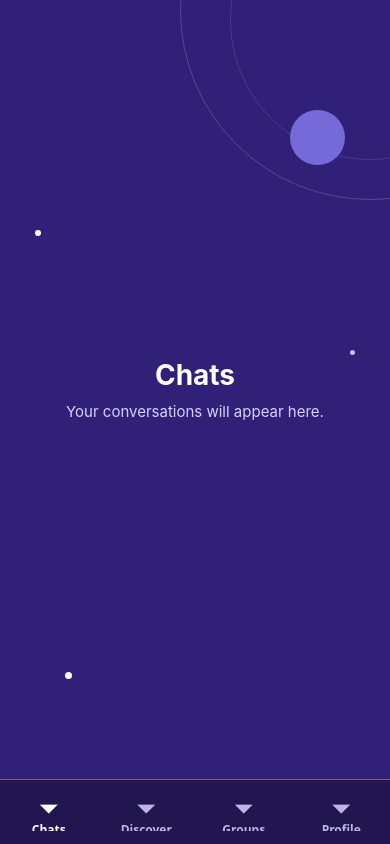
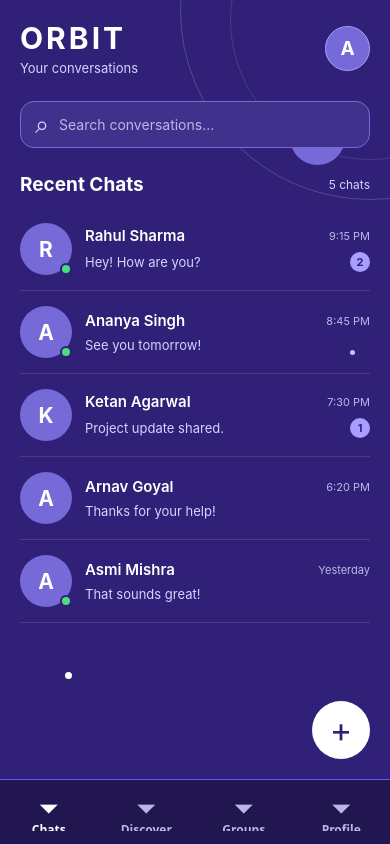
Before and after one commit to arpitchhimpa60/ORBIT, a React Native app: screen /MainTabs in a window 390 px wide. Built offline with nearby package versions, Linux system fonts and the light colour scheme.

Commit message:
Build chats screen with search and new chat navigation

```diff
--- a/screens/ChatsScreen.js
+++ b/screens/ChatsScreen.js
@@ -1,16 +1,175 @@
+import { useState } from "react";
 
-import { View, Text, StyleSheet } from 'react-native';
+import {
+  View,
+  Text,
+  TextInput,
+  StyleSheet,
+  FlatList,
+  Pressable,
+  Alert,
+} from "react-native";
 
-import OrbitalBackground from '../components/OrbitalBackground';
+import OrbitalBackground from "../components/OrbitalBackground";
 
-export default function ChatsScreen() {
+// Temporary conversation data
+const conversations = [
+  {
+    id: "1",
+    name: "Rahul Sharma",
+    username: "@rahul",
+    message: "Hey! How are you?",
+    time: "9:15 PM",
+    unread: 2,
+    online: true,
+  },
+  {
+    id: "2",
+    name: "Ananya Singh",
+    username: "@ananya",
+    message: "See you tomorrow!",
+    time: "8:45 PM",
+    unread: 0,
+    online: true,
+  },
+  {
+    id: "3",
+    name: "Ketan Agarwal",
+    username: "@ketan",
+    message: "Project update shared.",
+    time: "7:30 PM",
+    unread: 1,
+    online: false,
+  },
+  {
+    id: "4",
+    name: "Arnav Goyal",
+    username: "@arnav",
+    message: "Thanks for your help!",
+    time: "6:20 PM",
+    unread: 0,
+    online: false,
+  },
+  {
+    id: "5",
+    name: "Asmi Mishra",
+    username: "@asmi",
+    message: "That sounds great!",
+    time: "Yesterday",
+    unread: 0,
+    online: true,
+  },
+];
+
+export default function ChatsScreen({ navigation }) {
+  const [search, setSearch] = useState("");
+
+  // Filter conversations using the search text
+  const filteredConversations = conversations.filter((item) => {
+    return (
+      item.name.toLowerCase().includes(search.toLowerCase()) ||
+      item.username.toLowerCase().includes(search.toLowerCase())
+    );
+  });
+
+  // Display each conversation
+  function renderConversation({ item }) {
+    return (
+      <Pressable
+        style={styles.chatItem}
+        onPress={() =>
+          Alert.alert("Chat", `Chat with ${item.name} will be added later.`)
+        }
+      >
+        {/* Avatar */}
+        <View style={styles.avatarContainer}>
+          <Text style={styles.avatarText}>{item.name.charAt(0)}</Text>
+
+          {item.online && <View style={styles.onlineIndicator} />}
+        </View>
+
+        {/* Conversation details */}
+        <View style={styles.chatDetails}>
+          <View style={styles.chatTopRow}>
+            <Text style={styles.chatName}>{item.name}</Text>
+
+            <Text style={styles.chatTime}>{item.time}</Text>
+          </View>
+
+          <View style={styles.chatBottomRow}>
+            <Text style={styles.lastMessage} numberOfLines={1}>
+              {item.message}
+            </Text>
+
+            {item.unread > 0 && (
+              <View style={styles.unreadBadge}>
+                <Text style={styles.unreadText}>{item.unread}</Text>
+              </View>
+            )}
+          </View>
+        </View>
+      </Pressable>
+    );
+  }
+
   return (
     <OrbitalBackground>
       <View style={styles.container}>
-        <Text style={styles.heading}>Chats</Text>
-        <Text style={styles.description}>
-          Your conversations will appear here.
-        </Text>
+        {/* Header */}
+        <View style={styles.header}>
+          <View>
+            <Text style={styles.logo}>ORBIT</Text>
+            <Text style={styles.subtitle}>Your conversations</Text>
+          </View>
+
+          <Pressable
+            style={styles.profileButton}
+            onPress={() => navigation.navigate("Profile")}
+          >
+            <Text style={styles.profileButtonText}>A</Text>
+          </Pressable>
+        </View>
+
+        {/* Search */}
+        <View style={styles.searchContainer}>
+          <Text style={styles.searchIcon}>⌕</Text>
+
+          <TextInput
+            style={styles.searchInput}
+            placeholder="Search conversations..."
+            placeholderTextColor="#BDB5E8"
+            value={search}
+            onChangeText={setSearch}
+            autoCapitalize="none"
+          />
+        </View>
+
+        {/* Conversation heading */}
+        <View style={styles.sectionHeader}>
+          <Text style={styles.sectionTitle}>Recent Chats</Text>
+
+          <Text style={styles.chatCount}>
+            {filteredConversations.length} chats
+          </Text>
+        </View>
+
+        {/* Conversation list */}
+        <FlatList
+          data={filteredConversations}
+          renderItem={renderConversation}
+          keyExtractor={(item) => item.id}
+          showsVerticalScrollIndicator={false}
+          contentContainerStyle={styles.listContent}
+          ListEmptyComponent={
+            <Text style={styles.emptyText}>No conversations found.</Text>
+          }
+        />
+        <Pressable
+          style={styles.newChatButton}
+          onPress={() => navigation.navigate("Discover")}
+        >
+          <Text style={styles.newChatButtonText}>+</Text>
+        </Pressable>
       </View>
     </OrbitalBackground>
   );
@@ -19,20 +178,203 @@ export default function ChatsScreen() {
 const styles = StyleSheet.create({
   container: {
     flex: 1,
-    justifyContent: 'center',
-    alignItems: 'center',
-    padding: 20,
+    paddingHorizontal: 20,
+    paddingTop: 20,
   },
 
-  heading: {
-    color: '#FFFFFF',
-    fontSize: 28,
-    fontWeight: 'bold',
+  header: {
+    flexDirection: "row",
+    justifyContent: "space-between",
+    alignItems: "center",
+    marginBottom: 25,
   },
 
-  description: {
-    color: '#D8D2FF',
+  logo: {
+    color: "#FFFFFF",
+    fontSize: 30,
+    fontWeight: "bold",
+    letterSpacing: 3,
+  },
+
+  subtitle: {
+    color: "#D8D2FF",
+    fontSize: 13,
+    marginTop: 4,
+  },
+
+  profileButton: {
+    width: 45,
+    height: 45,
+    borderRadius: 25,
+    backgroundColor: "#7669D8",
+    justifyContent: "center",
+    alignItems: "center",
+    borderWidth: 1,
+    borderColor: "#A99EFF",
+  },
+
+  profileButtonText: {
+    color: "#FFFFFF",
+    fontSize: 19,
+    fontWeight: "bold",
+  },
+
+  searchContainer: {
+    flexDirection: "row",
+    alignItems: "center",
+    backgroundColor: "#40318C",
+    borderWidth: 1,
+    borderColor: "#7669D8",
+    borderRadius: 14,
+    paddingHorizontal: 14,
+    marginBottom: 25,
+  },
+
+  searchIcon: {
+    color: "#D8D2FF",
+    fontSize: 25,
+    marginRight: 10,
+  },
+
+  searchInput: {
+    flex: 1,
+    paddingVertical: 14,
+    color: "#FFFFFF",
+    fontSize: 14,
+  },
+
+  sectionHeader: {
+    flexDirection: "row",
+    justifyContent: "space-between",
+    alignItems: "center",
+    marginBottom: 12,
+  },
+
+  sectionTitle: {
+    color: "#FFFFFF",
+    fontSize: 19,
+    fontWeight: "bold",
+  },
+
+  chatCount: {
+    color: "#D8D2FF",
+    fontSize: 12,
+  },
+
+  listContent: {
+    paddingBottom: 20,
+  },
+
+  chatItem: {
+    flexDirection: "row",
+    alignItems: "center",
+    paddingVertical: 15,
+    borderBottomWidth: 1,
+    borderBottomColor: "rgba(255,255,255,0.12)",
+  },
+
+  avatarContainer: {
+    width: 52,
+    height: 52,
+    borderRadius: 26,
+    backgroundColor: "#7669D8",
+    justifyContent: "center",
+    alignItems: "center",
+    marginRight: 13,
+  },
+
+  avatarText: {
+    color: "#FFFFFF",
+    fontSize: 21,
+    fontWeight: "bold",
+  },
+
+  onlineIndicator: {
+    position: "absolute",
+    width: 12,
+    height: 12,
+    borderRadius: 6,
+    backgroundColor: "#4ADE80",
+    bottom: 0,
+    right: 0,
+    borderWidth: 2,
+    borderColor: "#302078",
+  },
+
+  chatDetails: {
+    flex: 1,
+  },
+
+  chatTopRow: {
+    flexDirection: "row",
+    justifyContent: "space-between",
+    alignItems: "center",
+  },
+
+  chatName: {
+    color: "#FFFFFF",
     fontSize: 15,
-    marginTop: 10,
+    fontWeight: "600",
+  },
+
+  chatTime: {
+    color: "#BDB5E8",
+    fontSize: 11,
+  },
+
+  chatBottomRow: {
+    flexDirection: "row",
+    justifyContent: "space-between",
+    alignItems: "center",
+    marginTop: 7,
+  },
+
+  lastMessage: {
+    color: "#D8D2FF",
+    fontSize: 13,
+    flex: 1,
+    marginRight: 8,
+  },
+
+  unreadBadge: {
+    backgroundColor: "#A99EFF",
+    minWidth: 20,
+    height: 20,
+    borderRadius: 10,
+    justifyContent: "center",
+    alignItems: "center",
+    paddingHorizontal: 5,
+  },
+
+  unreadText: {
+    color: "#302078",
+    fontSize: 11,
+    fontWeight: "bold",
+  },
+
+  emptyText: {
+    color: "#D8D2FF",
+    textAlign: "center",
+    marginTop: 40,
+    fontSize: 14,
+  },
+  newChatButton: {
+    position: "absolute",
+    bottom: 20,
+    right: 20,
+    width: 58,
+    height: 58,
+    borderRadius: 29,
+    backgroundColor: "#FFFFFF",
+    justifyContent: "center",
+    alignItems: "center",
+    elevation: 5,
+  },
+
+  newChatButtonText: {
+    color: "#302078",
+    fontSize: 34,
+    fontWeight: "400",
+    lineHeight: 38,
   },
 });
```
